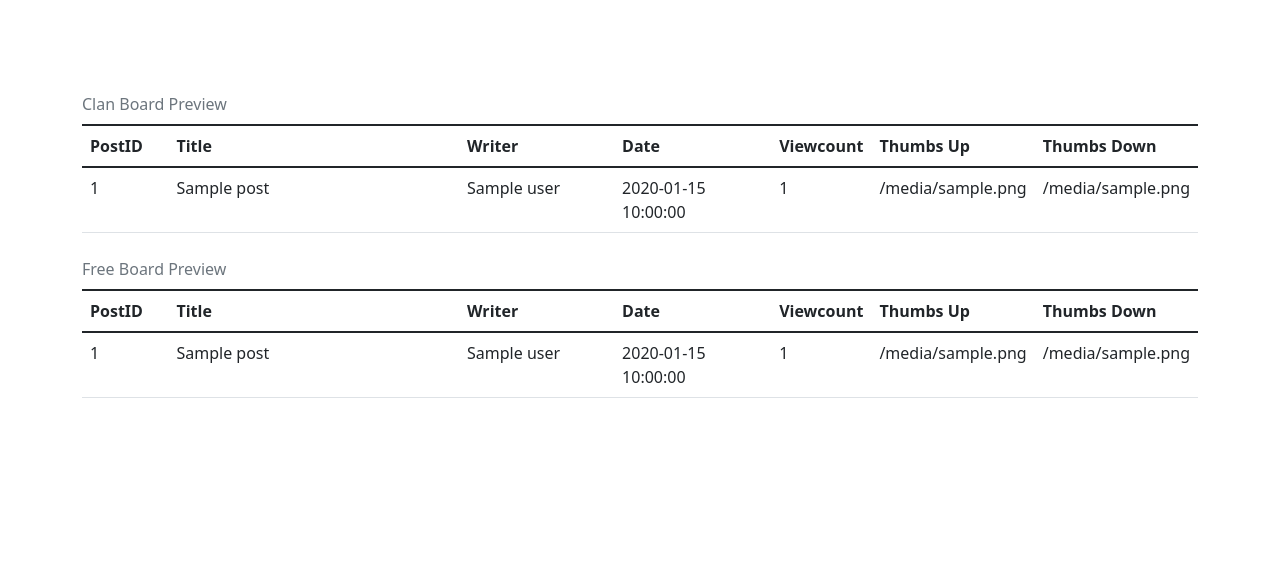
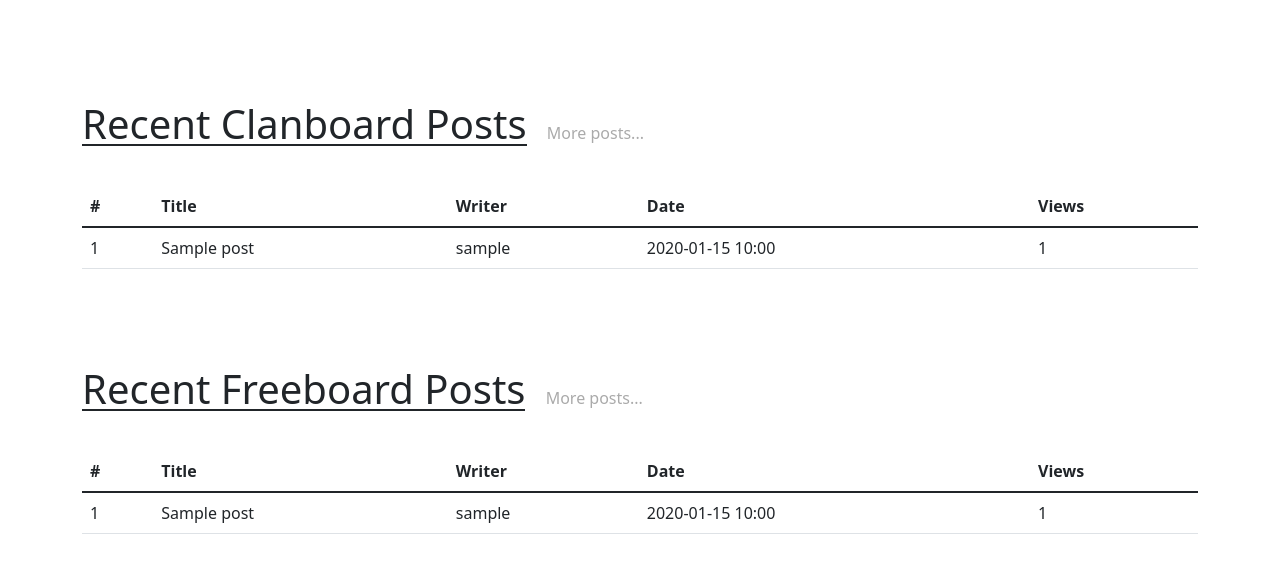
Before and after one commit to wbjeon2k/CSE421DB, a Flask app: template web/templates/boards.html in a window 1280 px wide. Shown: the part 56-629 px from the top of the page. Run offline with Flask 2, Linux system fonts and the light colour scheme; the template is opened without the code that fills it: most values are stand-ins (such as "Sample title", 1, 10 or a date in 2020); parts of the project's set-up code (start-up, migrations or seed data) failed here and were passed over; some libraries are stand-ins or nearby versions.

Commit message:
Redesign boards main

```diff
--- /dev/null
+++ b/web/static/css/board.css
@@ -0,0 +1,11 @@
+table {
+    margin-bottom: 5em !important;
+}
+.more-posts-link {
+    margin-left: 1em;
+    text-decoration: none;
+    color: #aaaaaa;
+}
+.more-posts-link:hover {
+    color: #333333;
+}
--- a/web/templates/boards.html
+++ b/web/templates/boards.html
@@ -1,63 +1,83 @@
 {% extends 'base.html' %}
 
+{% block css %}
+{{ super() }}
+<link rel="stylesheet" href="{{ url_for('static', filename='css/tablelist.css') }}">
+<link rel="stylesheet" href="{{ url_for('static', filename='css/board.css') }}">
+{% endblock %}
+
 {% block content %}
-
 {% if clan != None %}
+<h1 class="page-title">Recent Clanboard Posts</h1>
+<a class="more-posts-link" href="/boards/clan/">More posts...</a>
 <table class="table table-hover caption-top">
-    <caption>Clan Board Preview</caption>
     <thead>
         <tr>
-        <th scope="col">PostID</th>
-        <th scope="col">Title</th>
-        <th scope="col">Writer</th> <!-- Writer 에는 user 의 nickname 이 들어가야하는데, 밑에서는 post['user'] 로 했어요(free board preview 도 동일)-->
-        <th scope="col">Date</th>
-        <th scope="col">Viewcount</th>
-        <th scope="col">Thumbs Up</th>
-        <th scope="col">Thumbs Down</th>
+        <th scope="col-1">#</th>
+        <th scope="col-5">Title</th>
+        <th scope="col-2">Writer</th>
+        <th scope="col-3">Date</th>
+        <th scope="col-1">Views</th>
         </tr>
     </thead>
     <tbody>
         {% for post in my_clan_post_recent %}
-        <tr onclick = "location.href = '{{post['postID']}}/'">
-        <td class="col-1"> {{post['postID']}}</td>
-        <td class="col-4">{{post['title']}}</td>
-        <td class="col-2">{{post['user']}}</td>
-        <td class="col-2">{{post['createDatetime']}}</td>
-        <td class="col-1">{{post['viewCount']}}</td>
-        <td class="col-1">{{post['thumbsUp']}}</td>
-        <td class="col-1">{{post['thumbsDown']}}</td>
+            <tr class="table-link-item" onclick="onClickParty({{ party['partyID'] }})">
+                <td class="col"> {{post['post_id']}}</td>
+                <td class="col">{{post['title']}}</td>
+                <td class="col">{{post['service_user']['nickname']}}</td>
+                <td class="col">{{post['create_datetime'].strftime('%Y-%m-%d %H:%M')}}</td>
+                <td class="col">{{post['viewCount']}}</td>
+            </tr>
+        {% else %}
+        <tr>
+            <td class="text-center" colspan="5">
+                There are no posts.
+                <a href="/boards/clan/new/">Write a post</a> and be the first author.
+            </td>
         </tr>
         {% endfor %}
     </tbody>
 </table>
 {% endif %}
 
+<h1 class="page-title">Recent Freeboard Posts</h1>
+<a class="more-posts-link" href="/boards/free/">More posts...</a>
 <table class="table table-hover caption-top">
-    <caption>Free Board Preview</caption>
     <thead>
         <tr>
-        <th scope="col">PostID</th>
-        <th scope="col">Title</th>
-        <th scope="col">Writer</th>
-        <th scope="col">Date</th>
-        <th scope="col">Viewcount</th>
-        <th scope="col">Thumbs Up</th>
-        <th scope="col">Thumbs Down</th>
+        <th scope="col-1">#</th>
+        <th scope="col-4">Title</th>
+        <th scope="col-2">Writer</th>
+        <th scope="col-2">Date</th>
+        <th scope="col-1">Views</th>
         </tr>
     </thead>
     <tbody>
         {% for post in free_post_recent %}
-        <tr onclick = "location.href = '{{post['postID']}}/'">
-        <td class="col-1"> {{post['postID']}}</td>
-        <td class="col-4">{{post['title']}}</td>
-        <td class="col-2">{{post['user']}}</td>
-        <td class="col-2">{{post['createDatetime']}}</td>
-        <td class="col-1">{{post['viewCount']}}</td>
-        <td class="col-1">{{post['thumbsUp']}}</td>
-        <td class="col-1">{{post['thumbsDown']}}</td>
+        <tr class="table-link-item" onclick="onClickParty({{ party['partyID'] }})">
+            <td class="col"> {{post['post_id']}}</td>
+            <td class="col">{{post['title']}}</td>
+            <td class="col">{{post['service_user']['nickname']}}</td>
+            <td class="col">{{post['create_datetime'].strftime('%Y-%m-%d %H:%M')}}</td>
+            <td class="col">{{post['viewCount']}}</td>
+        </tr>
+        {% else %}
+        <tr>
+            <td class="text-center" colspan="5">
+                There are no posts.
+                <a href="/boards/free/new/">Write a post</a> and be the first author.
+            </td>
         </tr>
         {% endfor %}
     </tbody>
 </table>
+{% endblock  %}
 
-{% endblock  %}
+{% block script %}
+<script>
+  const onClickParty = (partyID) => {
+    location.href = '/parties/' + partyID + '/';
+  }
+</script>
+{% endblock %}
```
